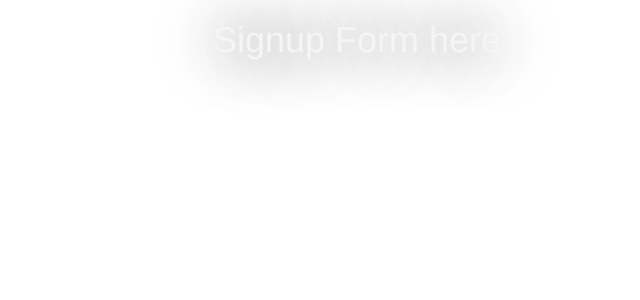
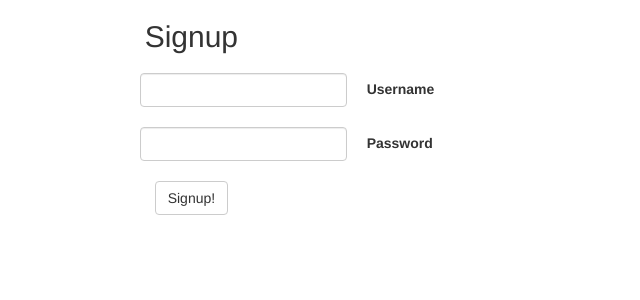
Before and after one commit to AryDavani/batch-maker, a React (Create React App) app: page /signup in a window 1280 px wide. Shown: the top 300 px of the page, without its empty margins (283-923 px from the left). Built offline with nearby package versions, Linux system fonts and the light colour scheme; no server answers.

Commit message:
signup form posts to server

```diff
--- a/package.json
+++ b/package.json
@@ -9,7 +9,9 @@
     "react-redux": "^5.0.5",
     "react-router-dom": "^4.1.2",
     "react-scripts": "1.0.10",
-    "redux": "^3.7.2"
+    "redux": "^3.7.2",
+    "redux-promise": "^0.5.3",
+    "redux-thunk": "^2.2.0"
   },
   "scripts": {
     "start": "react-scripts start",
--- a/src/actions/actions.js
+++ b/src/actions/actions.js
@@ -5,7 +5,7 @@ import {
   UPDATE_RECIPE
 } from './types';
 
-const URL = "https://lill-parse-server.herokuapp.com//classes/AryRecipe";
+const URL = "https://lill-parse-server.herokuapp.com";
 const HEADERS = {
   "X-Parse-Master-Key": "learntocode",
   "X-Parse-Application-Id": "tiygvl"
@@ -31,7 +31,7 @@ export function getRecipes() {
 export function addRecipe(recipe) {
   let newRecipe = fetch(URL, {
       method: "POST",
-      body: JSON.stringify(object),
+      body: JSON.stringify(recipe),
       headers: HEADERS
     }).then((response) => {
       response.json();
@@ -60,3 +60,24 @@ export function updateRecipe(recipe) {
     payload: recipe
   }
 }
+
+// action to signup
+
+export function signup(user) {
+  console.log('user', user);
+  return function() {
+    fetch(`${URL}/users`, {
+      method: "POST",
+      body: user,
+      headers: HEADERS
+    }).then((response) => {
+      console.log(response);
+    }).catch((err) => {
+      console.log(err);
+    })
+  }
+}
+
+export function login(user) {
+
+}
--- a/src/components/LoginForm.js
+++ b/src/components/LoginForm.js
@@ -1,25 +1,38 @@
 import React, {Component} from 'react';
+import {connect} from 'react-redux';
+import {bindActionCreators} from 'redux';
+import {login} from '../actions/actions.js';
 
-export default class LoginForm extends Component {
+class LoginForm extends Component {
   constructor() {
     super();
   }
   render(){
     return (
-      <div className="row container">
+      <div className="row container center-center">
+        <div>
+          <h2>Login</h2>
           <form className="col s12">
             <div className="row">
-            <div className="input-field col s6">
-              <input type="text" className="validate" />
+              <div className="form-inline input-field col s6">
+                <input type="text" className="form-control validate" />
                 <label>Username</label>
               </div>
-            <div className="input-field col s6">
-              <input type="password" className="validate" />
+              <div className="form-inline input-field col s6">
+                <input type="password" className="form-control validate" />
                 <label>Password</label>
               </div>
             </div>
+            <button className="btn btn-default" type="submit">Login</button>
           </form>
+        </div>
       </div>
     )
   }
 }
+
+function mapDispatchToProps(dispatch){
+  return bindActionCreators({login}, dispatch);
+}
+
+export default connect(null, mapDispatchToProps)(LoginForm);
--- a/src/components/RecipeForm.js
+++ b/src/components/RecipeForm.js
@@ -29,17 +29,26 @@ export default class RecipeForm extends Component {
     }
 
     this._handleChange = this._handleChange.bind(this);
-    // this._handleFormSubmit = this._handleFormSubmit.bind(this);
+    this._handleFormSubmit = this._handleFormSubmit.bind(this);
   }
 
 
   _handleChange(event){
+    console.log(event.target.value);
     let name = event.target.name;
-    if (name === "amount") {
-      console.log("you clicked amount");
+    let object = {};
+
+    if (name === "directions") {
+
+    } else {
+
     }
   }
 
+  _handleFormSubmit(event){
+    event.preventDefault();
+    console.log("form submitted");
+  }
 
 
   render(){
@@ -51,52 +60,46 @@ export default class RecipeForm extends Component {
 
             <span className="form-inline">
               <label>Recipe Name</label>
-              <input onChange={ this._handleChange } name="recipeName" className="form-control" type="text" placeholder="Recipe Name" />
+              <input name="recipeName" className="form-control" type="text" placeholder="Recipe Name" />
               <label>Author</label>
               <input className="form-control" type="text" placeholder="Author" />
             </span>
 
             <div className="form-inline">
-
               <span>
-                <select className="form-control">
+                <select onChange={ this._handleChange } className="form-control">
                   <option selected>Recipe Type</option>
-                  <option value="1">Pasta</option>
-                  <option value="2">Salad</option>
-                  <option value="3">Breads</option>
-                  <option value="4">Soup</option>
-                  <option value="5">Roast</option>
-                  <option value="6">Sandwich</option>
-                  <option value="7">Dessert</option>
-                  <option value="8">Sauces</option>
+                  <option value="pasta">Pasta</option>
+                  <option value="salad">Salad</option>
+                  <option value="bread">Bread</option>
+                  <option value="soup">Soup</option>
+                  <option value="roast">Roast</option>
+                  <option value="sandwich">Sandwich</option>
+                  <option value="dessert">Dessert</option>
+                  <option value="sauce">Sauce</option>
                 </select>
               </span>
 
-              <span className="">
+              <span>
                 <input className="form-control" type="number" placeholder="Prep Time (minutes)" />
               </span>
 
-              <span className="">
+              <span>
                 <input className="form-control" type="number" placeholder="Cook Time (minutes)" />
               </span>
 
-              <span className="">
+              <span>
                 <input className="form-control" type="number" placeholder="Cook Temp (F)" />
               </span>
-
             </div>
 
             <div className="form-inline">
-
               <label>This recipe will make</label>
               <input className="form-control" type="number" placeholder="Amount" />
               <input className="form-control" type="text" placeholder="cookies, loaves, ect." />
-
-
             </div>
 
             <div className="form-inline">
-
               <input onChange={ this._handleChange } name="amount" className="form-control" type="number" placeholder="Amount" />
 
               <select onChange={ this._handleChange } name="unit" className="form-control">
@@ -108,12 +111,13 @@ export default class RecipeForm extends Component {
               </select>
 
               <input onChange={ this._handleChange } name="name" className="form-control" type="text" placeholder="Ingredient Name" />
-
             </div>
 
-            <textarea className="form-control" rows="3" placeholder="What directions go with this step?"></textarea>
 
-            <button className="btn btn-default">Add Another Step</button>
+            <textarea onChange={ this._handleChange } name="directions" className="form-control" rows="3" placeholder="What directions go with this step?"></textarea>
+
+
+            <button className="btn btn-default" type="button">Add Another Step</button>
 
             <div>
               <hr/>
--- a/src/components/SignupForm.js
+++ b/src/components/SignupForm.js
@@ -1,14 +1,53 @@
 import React, {Component} from 'react';
+import {connect} from 'react-redux';
+import {bindActionCreators} from 'redux';
+import {signup} from '../actions/actions.js';
 
-export default class SignupForm extends Component {
+class SignupForm extends Component {
   constructor() {
     super();
+
+    this._handleFormSubmit = this._handleFormSubmit.bind(this);
   }
+
+  _handleFormSubmit(event){
+    event.preventDefault();
+
+    let object = {};
+    object['username'] = event.target.username.value;
+    object['password'] = event.target.password.value;
+
+    this.props.signup(JSON.stringify(object));
+
+    event.target.reset();
+  }
+
   render(){
     return (
-      <div className="center-center">
-        <h1>Signup Form here</h1>
+      <div className="row container center-center">
+        <div>
+          <h2>Signup</h2>
+          <form onSubmit={ this._handleFormSubmit } className="col s12">
+            <div className="row">
+              <div className="form-inline input-field col s6">
+                <input name="username" type="text" className="form-control validate" />
+                <label>Username</label>
+              </div>
+              <div className="form-inline input-field col s6">
+                <input name="password" type="password" className="form-control validate" />
+                <label>Password</label>
+              </div>
+            </div>
+            <button className="btn btn-default" type="submit">Signup!</button>
+          </form>
+        </div>
       </div>
     )
   }
 }
+
+function mapDispatchToProps(dispatch){
+  return bindActionCreators({signup}, dispatch);
+}
+
+export default connect(null, mapDispatchToProps)(SignupForm);
--- a/src/index.js
+++ b/src/index.js
@@ -3,7 +3,9 @@ import ReactDOM from 'react-dom';
 import './styles/index.css';
 import App from './components/App';
 import registerServiceWorker from './registerServiceWorker';
-import { BrowserRouter, Route, Switch } from 'react-router-dom';
+import { BrowserRouter, Route, Switch, Redirect } from 'react-router-dom';
+import Thunk from 'redux-thunk';
+import ReduxPromise from 'redux-promise';
 
 import HomePage from './components/HomePage';
 import LoginForm from './components/LoginForm';
@@ -15,7 +17,7 @@ import reducers from './reducers';
 import {Provider} from 'react-redux';
 import {createStore, applyMiddleware} from 'redux';
 
-const createStoreWithMiddleware = applyMiddleware()(createStore);
+const createStoreWithMiddleware = applyMiddleware(Thunk)(createStore);
 
 ReactDOM.render(
   <Provider store={createStoreWithMiddleware(reducers)}>
--- a/src/reducers/index.js
+++ b/src/reducers/index.js
@@ -1,8 +1,8 @@
 import { combineReducers } from 'redux';
-import RecipeReducer from './reducer_recipes';
+// import RecipeReducer from './reducer_recipes';
 
 const rootReducer = combineReducers({
-  recipes: RecipeReducer
+  // recipes: RecipeReducer
 });
 
 export default rootReducer;
```
Also changed, not shown: 1 other file (tests, documents, lock files or other folders). Lines whose indentation alone changed are shown as unchanged.
